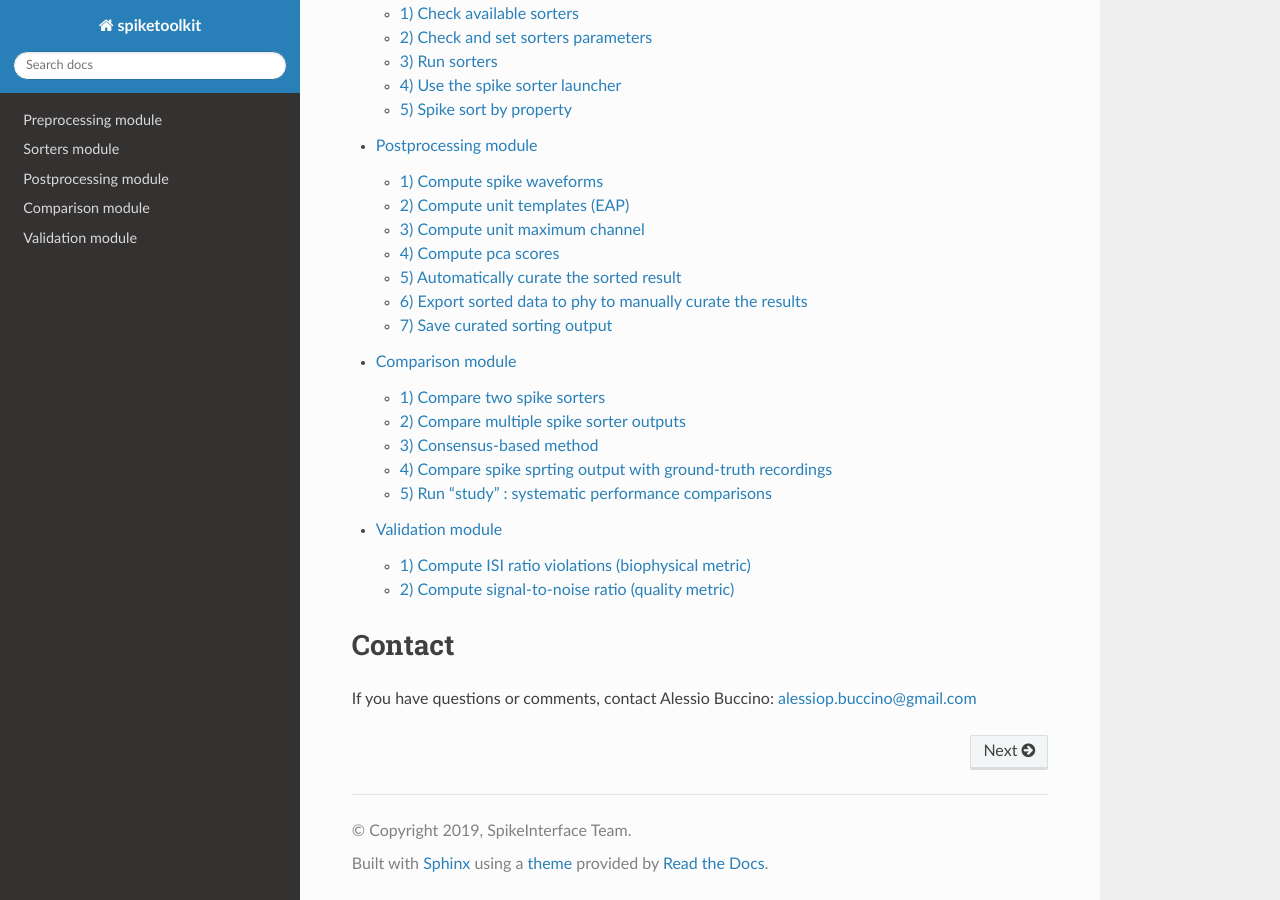
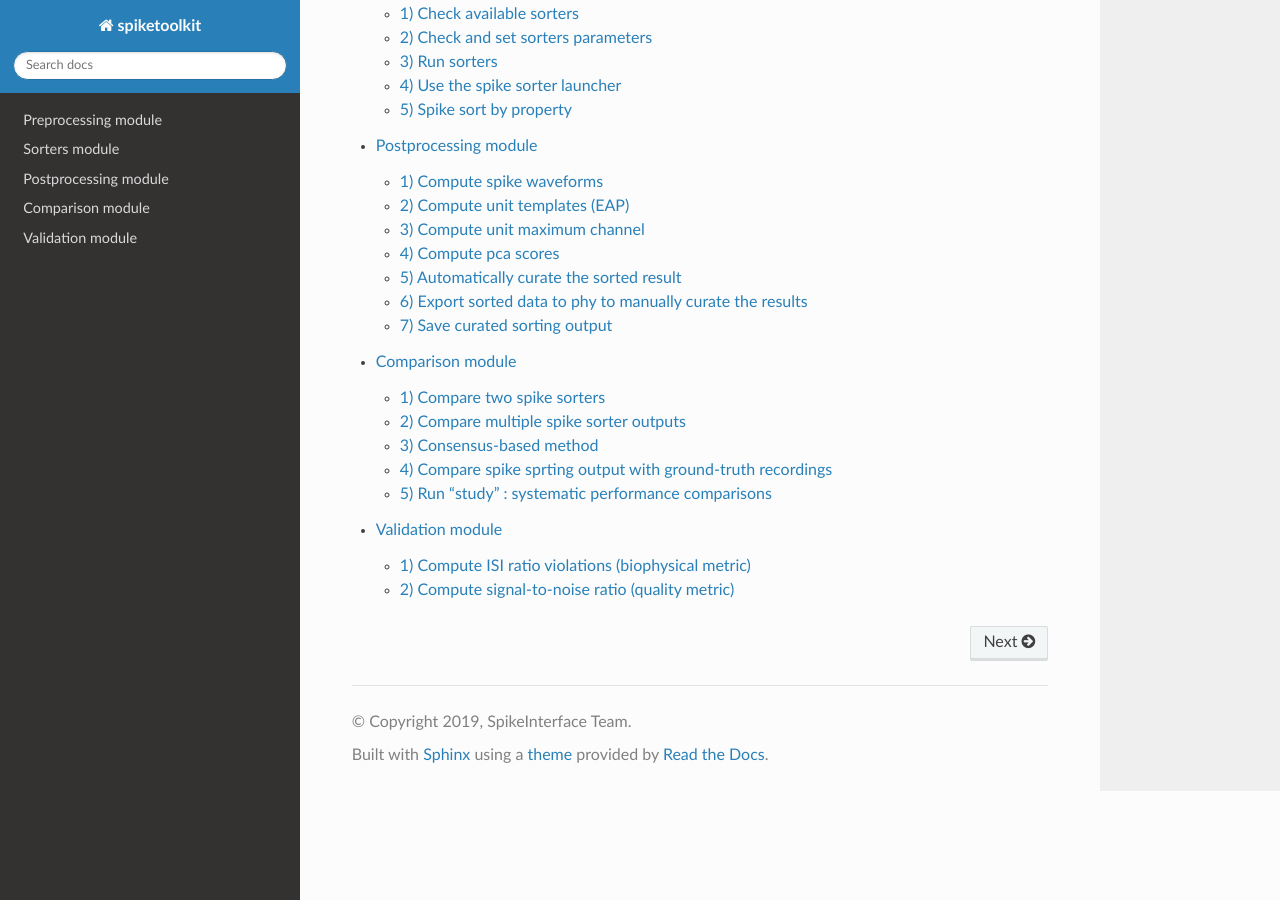
Before and after one commit to SpikeInterface/spiketoolkit, a Sphinx documentation site: the page built from docs/index.rst, in a window 1280 px wide and 900 px high, scrolled down 578 px. Built offline with Sphinx 7.4.7 and the Read the Docs theme 2.0.0, drawn with Linux system fonts in a browser that asks for light colours.

Commit message:
Update index.rst

```diff
--- a/docs/index.rst
+++ b/docs/index.rst
@@ -24,8 +24,3 @@ With `spiketoolkit` one can:
    postprocessing_example
    comparison_example
    validation_example
-
-Contact
-=======
-
-If you have questions or comments, contact Alessio Buccino: alessiop.buccino@gmail.com
```
